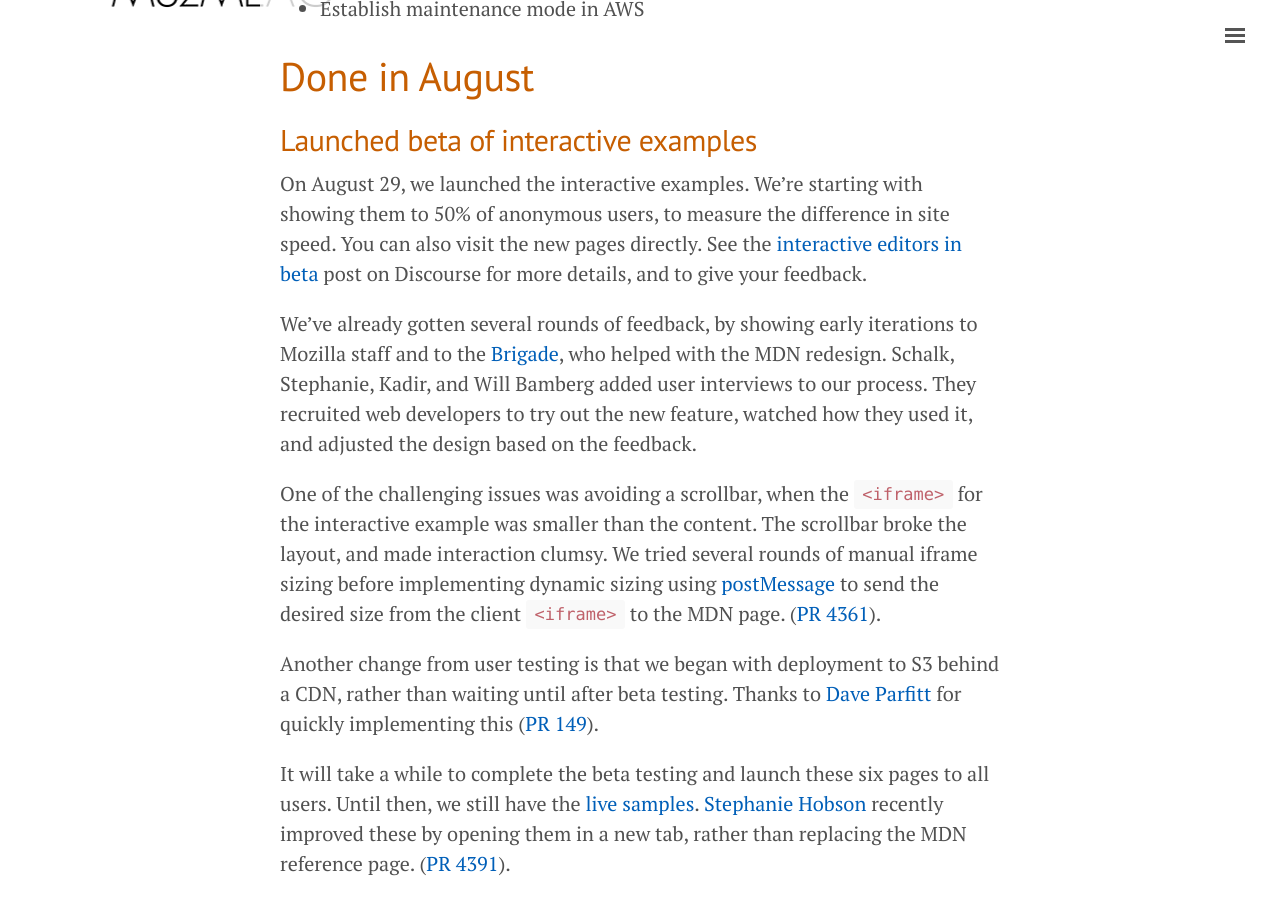
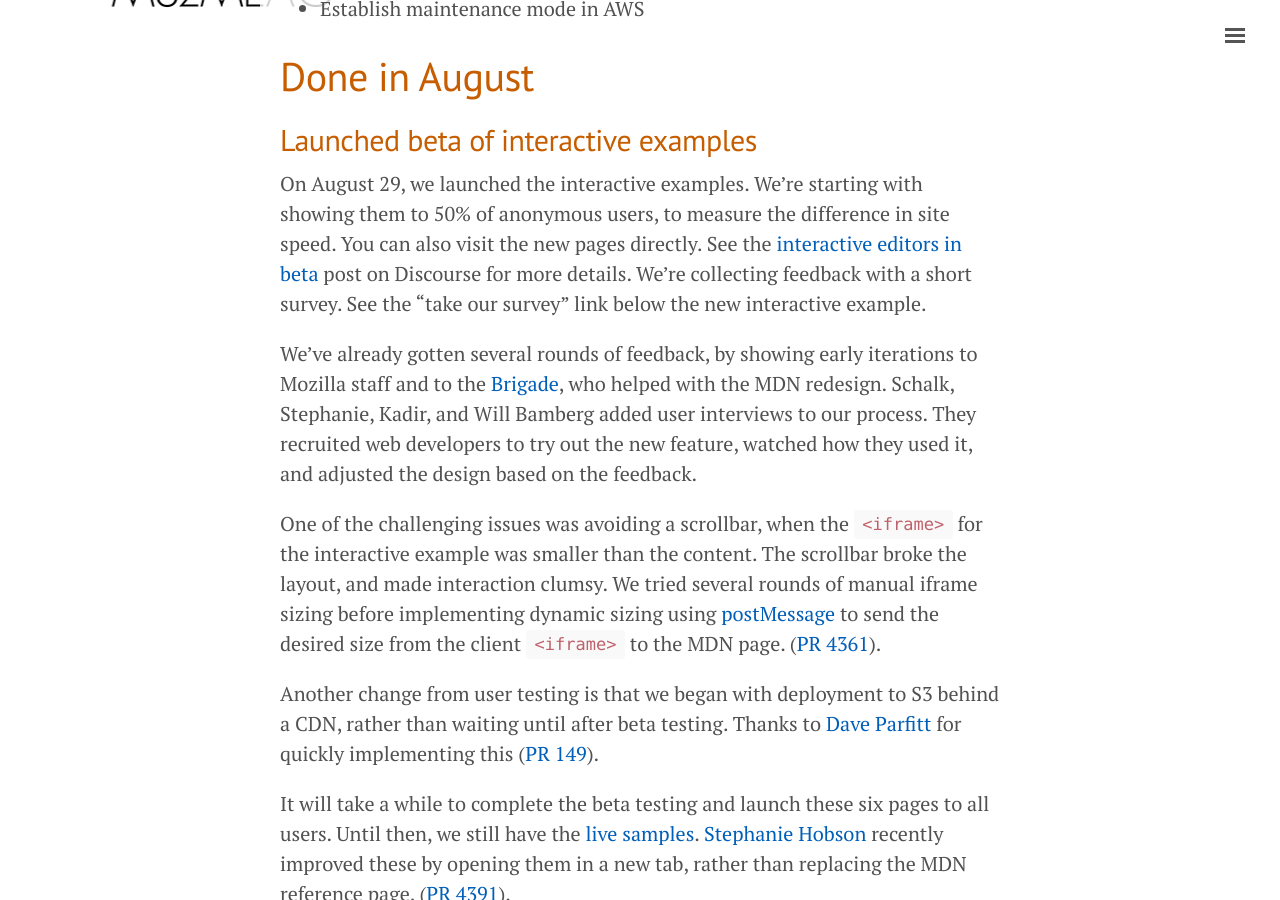
Before and after one commit to mozilla/meao, a Jekyll site: the page built from _posts/2017-09-06-kuma-report.md, in a window 1280 px wide and 900 px high, scrolled down 447 px. Built offline with Jekyll 4.4.1, drawn with Linux system fonts in a browser that asks for light colours.

Commit message:
The survey is the preferred feedback channel

```diff
--- a/_posts/2017-09-06-kuma-report.md
+++ b/_posts/2017-09-06-kuma-report.md
@@ -30,7 +30,8 @@ On August 29, we launched the interactive examples. We're starting with showing
 them to 50% of anonymous users, to measure the difference in site speed.
 You can also visit the new pages directly. See the
 [interactive editors in beta](https://discourse.mozilla.org/t/interactive-editors-in-beta/18548)
-post on Discourse for more details, and to give your feedback.
+post on Discourse for more details. We're collecting feedback with a short
+survey. See the "take our survey" link below the new interactive example.
 
 We've already gotten several rounds of feedback, by showing early iterations
 to Mozilla staff and to the [Brigade](https://wearebrigade.com/),
```
